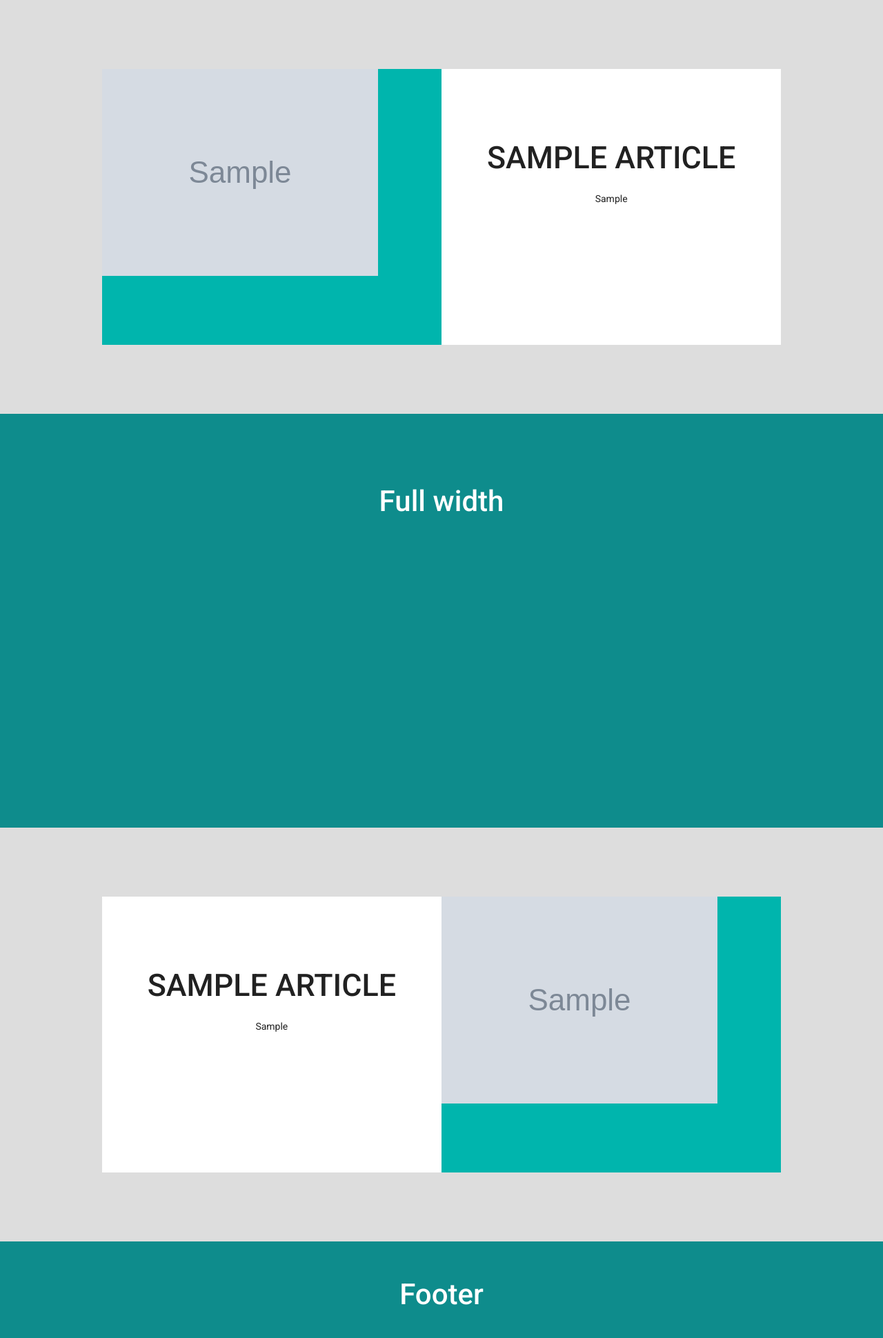
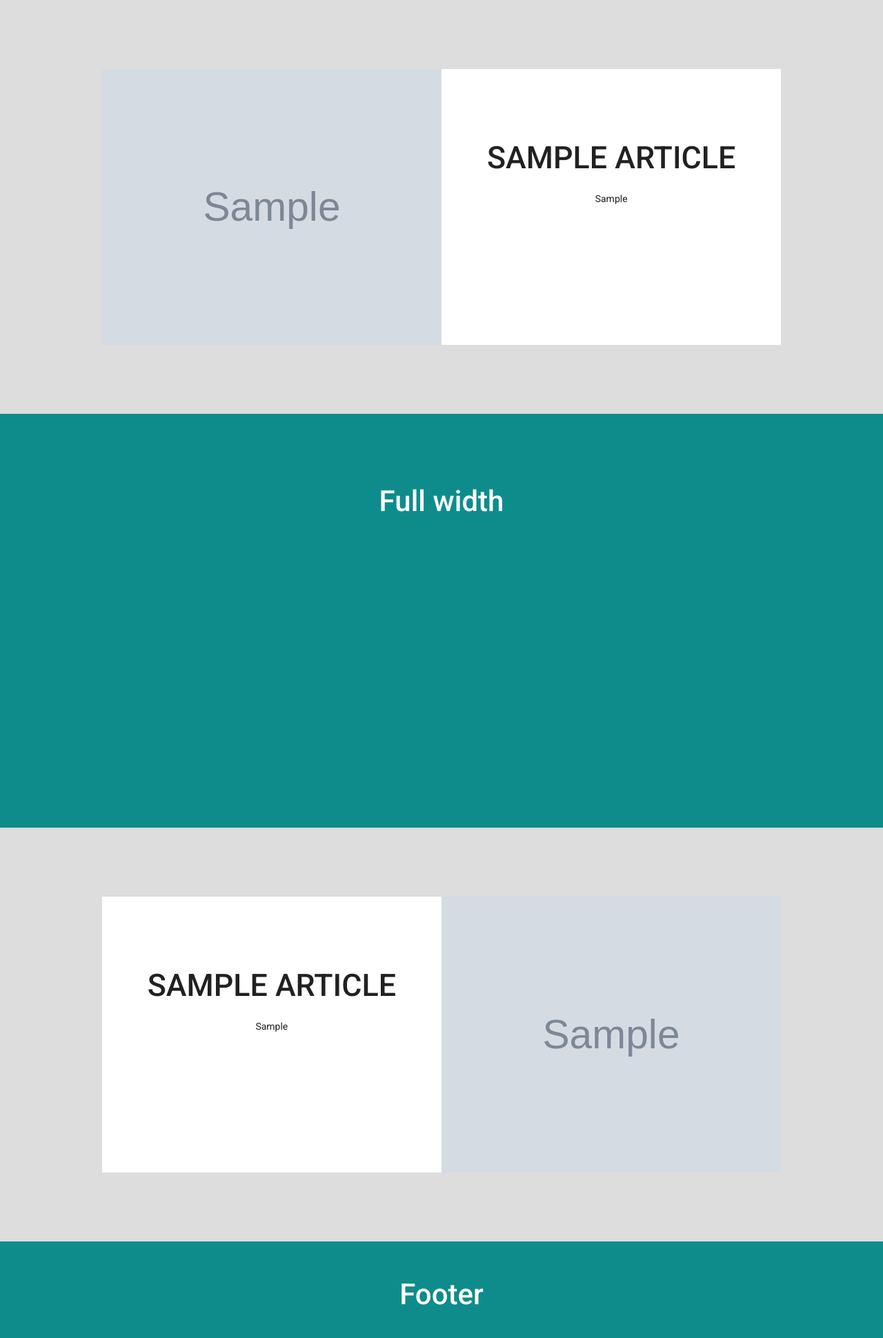
Before and after one commit to tenstad/amund_io, a Django app: page / in a window 1280 px wide. Shown: the part 200-2140 px from the top of the page at 69% size. Run offline with Django 3.2, Linux system fonts and the light colour scheme; tables that the repository leaves empty hold one stand-in row (values such as "Sample post"); grey boxes marked "Sample" are stand-in pictures; some libraries are stand-ins or nearby versions.

Commit message:
Fix images

```diff
--- a/amund_io/static/amund_io/css/index.css
+++ b/amund_io/static/amund_io/css/index.css
@@ -53,6 +53,10 @@ body {
     background-color: #fff;
 }
 
+.article-image {
+    background-color: #0e8c8c;
+}
+
 .article-text h2 {
     margin-bottom: 20px;
     font-size: 4vw;
@@ -70,15 +74,8 @@ body {
     }
 }
 
-.article-image-container {
+.article-image img {
+    object-fit: cover;
+    width: 100%;
     height: 100%;
-    width: 100%;
-    background-color: #00b5ad;
 }
-
-img {
-    /*object-fit: cover;*/
-    /*width: 0;*/
-    max-width: 100%;
-    max-height: 100%;
-}
--- a/amund_io/templates/amund_io/index.html
+++ b/amund_io/templates/amund_io/index.html
@@ -10,9 +10,7 @@
     <div class="article-grid">
         {% for article in articles %}
             <aimg class="article-image">
-                <div class="article-image-container">
-                    <img src="{{ article.thumbnail.url }}">
-                </div>
+                <img src="{{ article.thumbnail.url }}">
             </aimg>
             <atxt class="article-text">
                 <h2>{{ article.title.upper }}</h2>
@@ -26,9 +24,7 @@
         </div>
         {% for article in articles %}
             <aimg class="article-image">
-                <div class="article-image-container">
-                    <img src="{{ article.thumbnail.url }}">
-                </div>
+                <img src="{{ article.thumbnail.url }}">
             </aimg>
             <atxt class="article-text">
                 <h2>{{ article.title.upper }}</h2>
```
